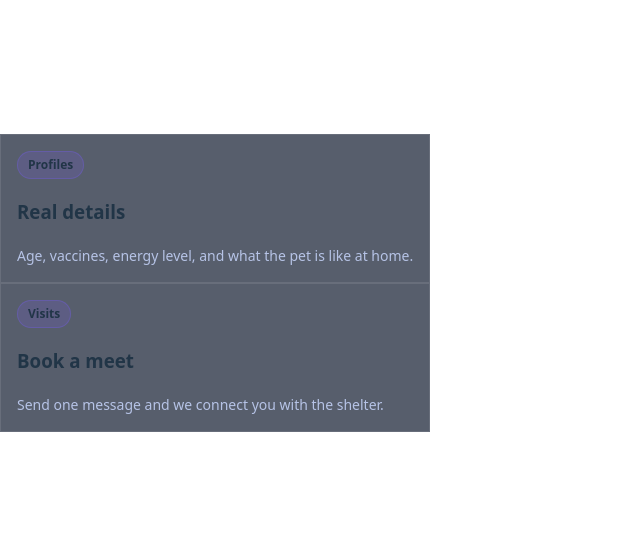
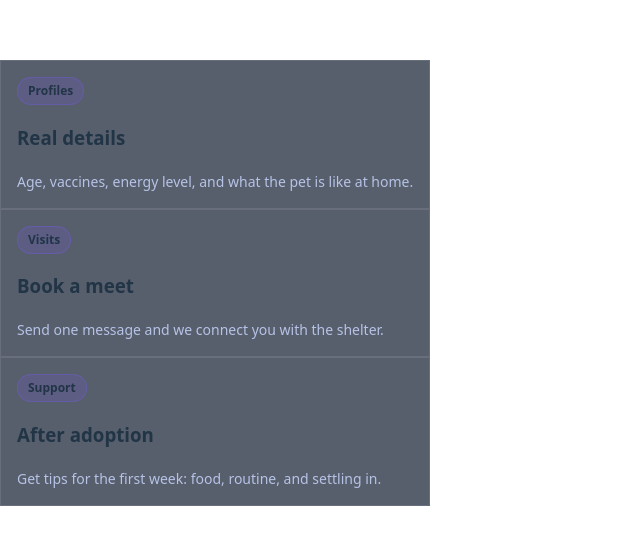
Before and after one commit to VKD-The-Tester/WebProgrammingActivities, a React (Vite) app in the folder NovaPets-Solution/: page / in a window 1280 px wide. Shown: the part 117-662 px from the top of the page, without its empty margins (0-640 px from the left). Built offline with nearby package versions, Linux system fonts and the light colour scheme.

Commit message:
Third card component was provided properties in App.jsx

```diff
--- a/NovaPets-Solution/src/App.jsx
+++ b/NovaPets-Solution/src/App.jsx
@@ -19,6 +19,13 @@ function App() {
         headingText={"Book a meet"}
         paragraphInfo={"Send one message and we connect you with the shelter."}
       ></Card>
+      <Card
+        badgeInput={"Support"}
+        headingText={"After adoption"}
+        paragraphInfo={
+          "Get tips for the first week: food, routine, and settling in."
+        }
+      ></Card>
     </>
   );
 }
```
